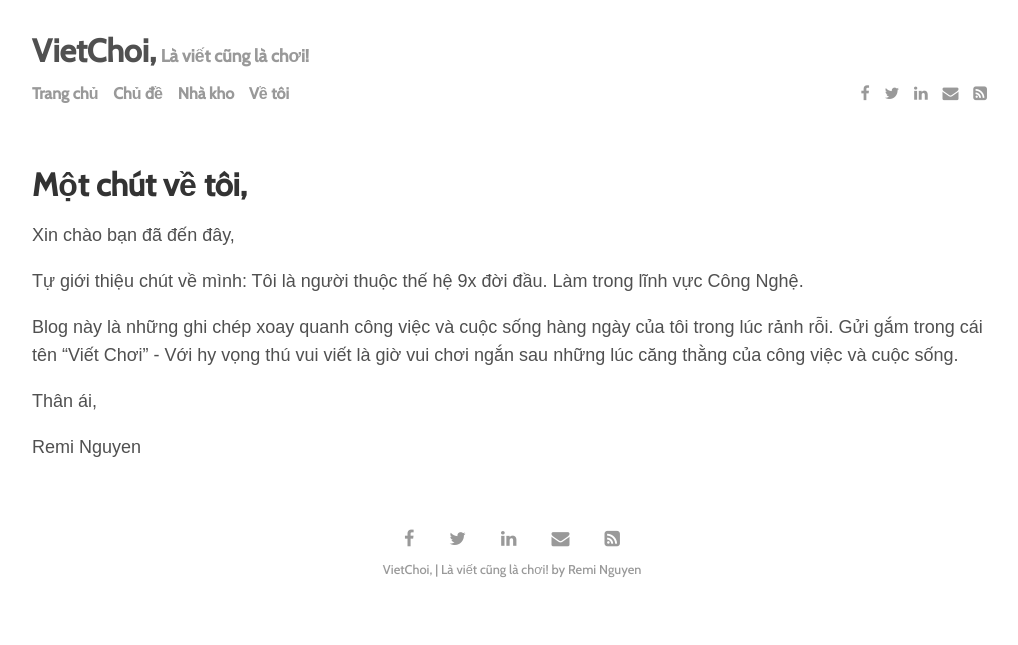
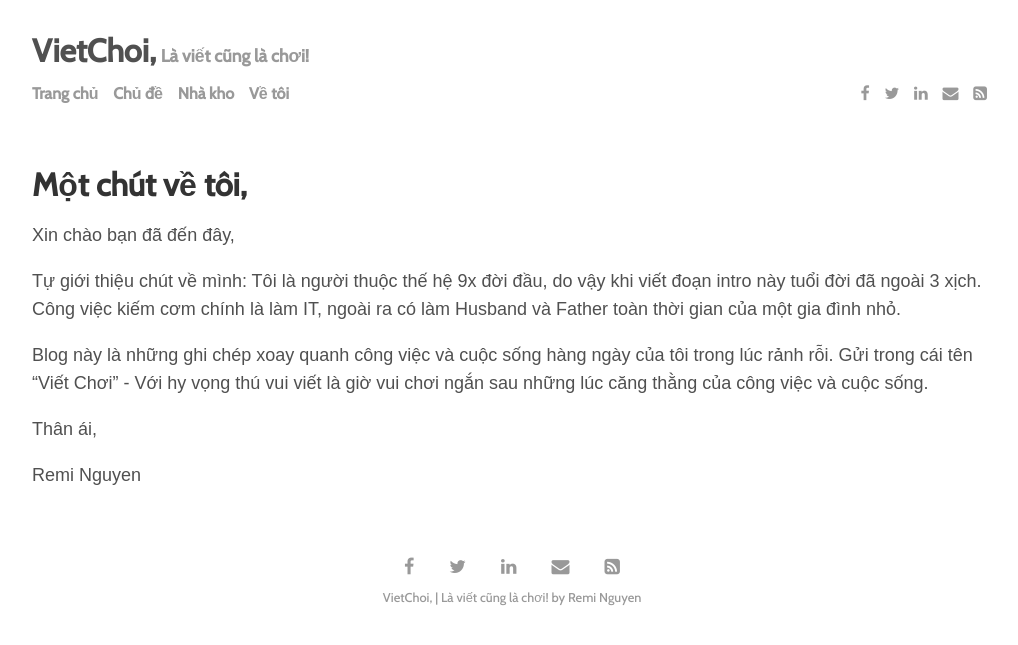
Before and after one commit to vietcf/vietchoi, a Jekyll site: the page built from menu/about.md, in a window 1280 px wide. Shown: the top 645 px of the page, without its empty margins (128-1146 px from the left). Built offline with Jekyll 4.4.1, drawn with Linux system fonts in a browser that asks for light colours; some web fonts are replaced.

Commit message:
update image intro 01

```diff
--- a/menu/about.md
+++ b/menu/about.md
@@ -6,9 +6,9 @@ permalink: /about
 
 Xin chào bạn đã đến đây,
 
-Tự giới thiệu chút về mình: Tôi là người thuộc thế hệ 9x đời đầu. Làm trong lĩnh vực Công Nghệ.
+Tự giới thiệu chút về mình: Tôi là người thuộc thế hệ 9x đời đầu, do vậy khi viết đoạn intro này tuổi đời đã ngoài 3 xịch. Công việc kiếm cơm chính là làm IT, ngoài ra có làm Husband và Father toàn thời gian của một gia đình nhỏ.
 
-Blog này là những ghi chép xoay quanh công việc và cuộc sống hàng ngày của tôi trong lúc rảnh rỗi. Gửi gắm trong cái tên "Viết Chơi" - Với hy vọng thú vui viết là giờ vui chơi ngắn sau những lúc căng thằng của công việc và cuộc sống.
+Blog này là những ghi chép xoay quanh công việc và cuộc sống hàng ngày của tôi trong lúc rảnh rỗi. Gửi trong cái tên "Viết Chơi" - Với hy vọng thú vui viết là giờ vui chơi ngắn sau những lúc căng thằng của công việc và cuộc sống.
 
 Thân ái,
 
```
